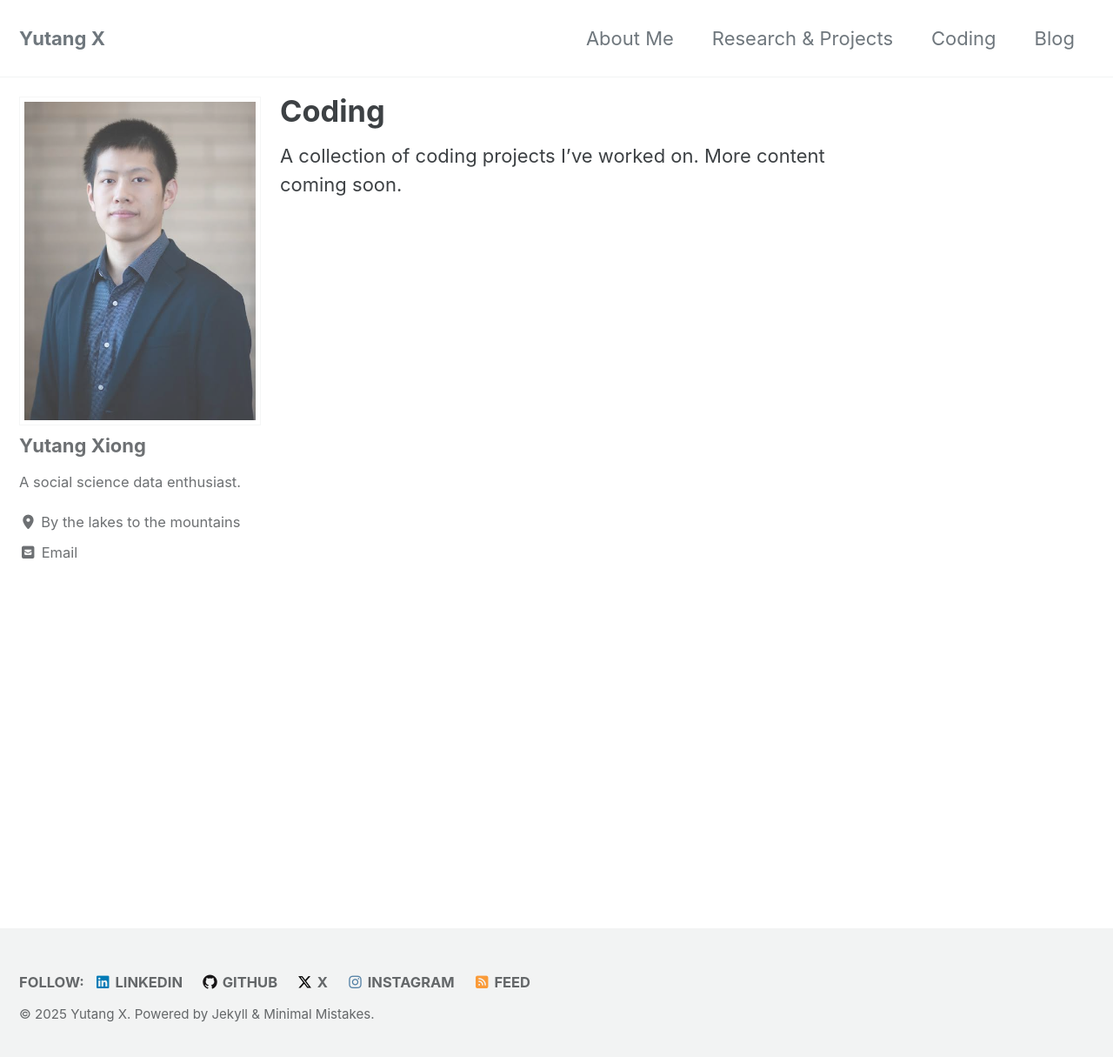
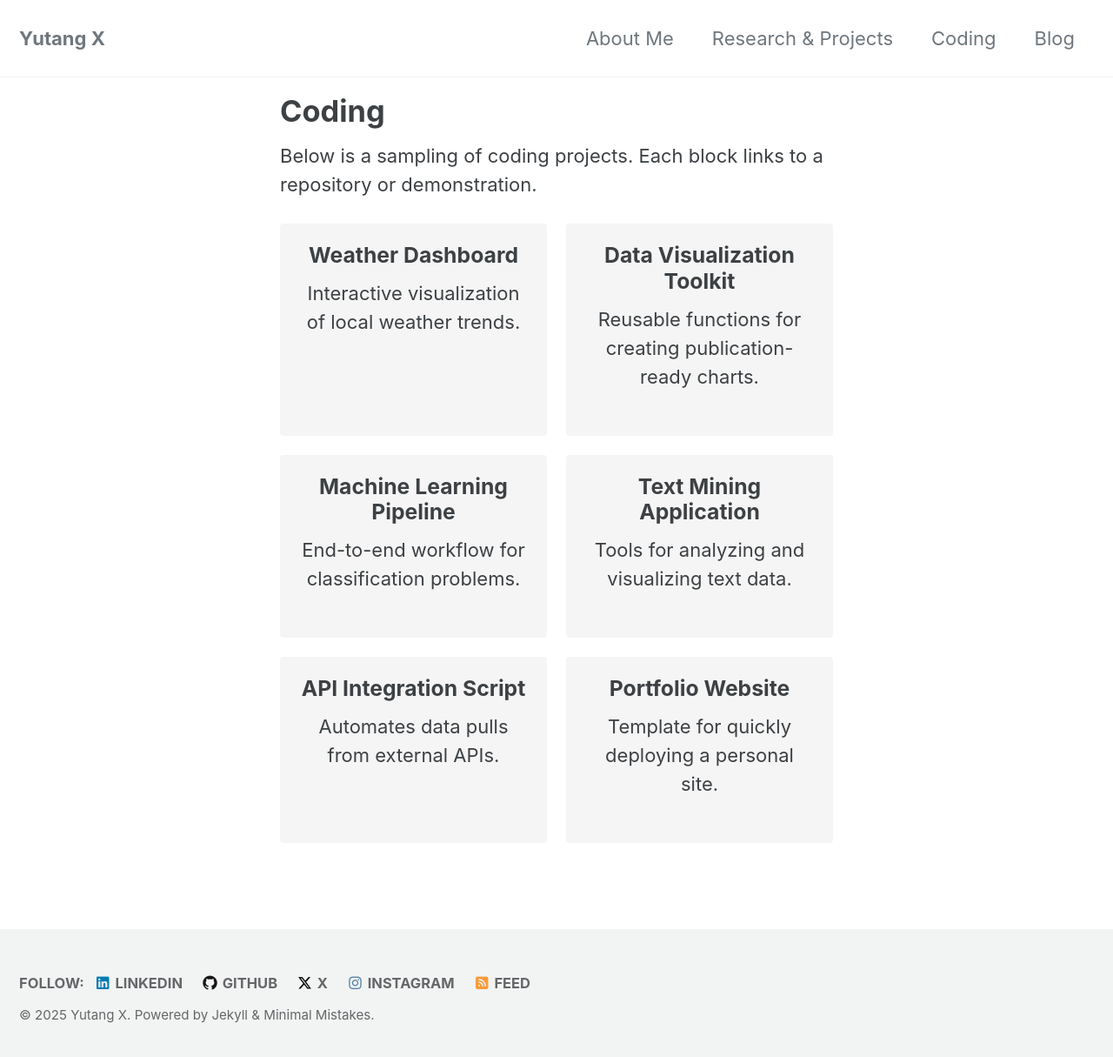
Before and after one commit to quciet/quciet.github.io, a Jekyll site: the page built from coding.md, in a window 1280 px wide and 1222 px high. Shown: the top 1215 px of the window at 87% size. Built offline with Jekyll 4.4.1, drawn with Linux system fonts in a browser that asks for light colours; cached includes are drawn as plain includes.

Commit message:
Restructure pages and add coding grid

```diff
--- a/_sass/_custom.scss
+++ b/_sass/_custom.scss
@@ -3,3 +3,25 @@
   border-radius: 0;
   max-width: 500px; // adjust size if necessary
 }
+.coding-grid {
+  display: grid;
+  grid-template-columns: repeat(auto-fit, minmax(250px, 1fr));
+  gap: 1rem;
+  margin-top: 1rem;
+}
+
+.coding-project {
+  background: #f5f5f5;
+  padding: 1rem;
+  border-radius: 4px;
+  text-align: center;
+}
+
+.coding-project h3 {
+  margin-top: 0;
+}
+
+.coding-project a {
+  text-decoration: none;
+  color: inherit;
+}
--- a/blog/index.html
+++ b/blog/index.html
@@ -2,7 +2,7 @@
 layout: posts
 title: "Blog"
 permalink: /blog/
-author_profile: true
+author_profile: false
 ---
 
-This space is reserved for future blog posts.
+Latest musings and tutorials will appear below. Click a title to read the full post.
--- a/coding.md
+++ b/coding.md
@@ -2,7 +2,46 @@
 layout: single
 title: "Coding"
 permalink: /coding/
-author_profile: true
+author_profile: false
 ---
 
-A collection of coding projects I've worked on. More content coming soon.
+Below is a sampling of coding projects. Each block links to a repository or demonstration.
+
+<div class="coding-grid">
+  <div class="coding-project">
+    <a href="https://github.com/quciet">
+      <h3>Weather Dashboard</h3>
+      <p>Interactive visualization of local weather trends.</p>
+    </a>
+  </div>
+  <div class="coding-project">
+    <a href="https://github.com/quciet">
+      <h3>Data Visualization Toolkit</h3>
+      <p>Reusable functions for creating publication-ready charts.</p>
+    </a>
+  </div>
+  <div class="coding-project">
+    <a href="https://github.com/quciet">
+      <h3>Machine Learning Pipeline</h3>
+      <p>End-to-end workflow for classification problems.</p>
+    </a>
+  </div>
+  <div class="coding-project">
+    <a href="https://github.com/quciet">
+      <h3>Text Mining Application</h3>
+      <p>Tools for analyzing and visualizing text data.</p>
+    </a>
+  </div>
+  <div class="coding-project">
+    <a href="https://github.com/quciet">
+      <h3>API Integration Script</h3>
+      <p>Automates data pulls from external APIs.</p>
+    </a>
+  </div>
+  <div class="coding-project">
+    <a href="https://github.com/quciet">
+      <h3>Portfolio Website</h3>
+      <p>Template for quickly deploying a personal site.</p>
+    </a>
+  </div>
+</div>
```
Also changed, not shown: research.md (+17 -17 lines).
